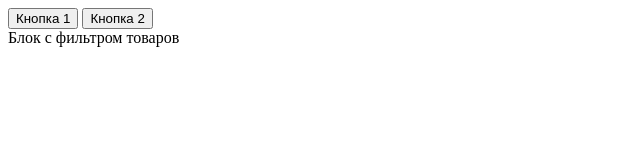
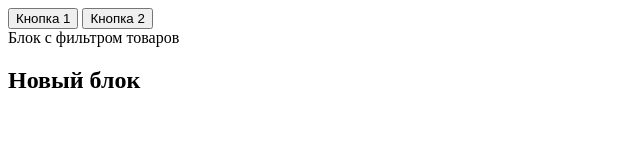
Before and after one commit to blackdimon/special-app, a plain HTML site: page index.html in a window 1280 px wide. Shown: the whole page, without its empty margins (0-640 px from the left). Drawn offline with Linux system fonts and the light colour scheme.

Commit message:
all was combined

```diff
--- a/index.html
+++ b/index.html
@@ -9,5 +9,6 @@
     <meta name='viewport' content='width=device-width, initial-scale=1'>
 <div>Блок с фильтром товаров</div>
     </header>
+    <h2> Новый блок</h2>
 </body>
 </html>
```
